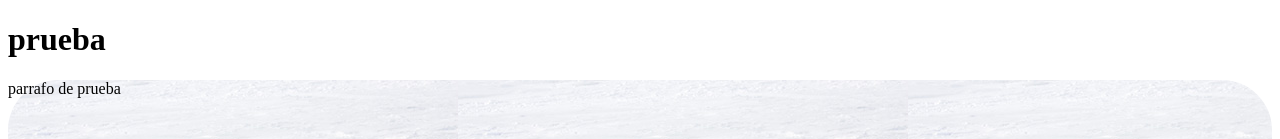
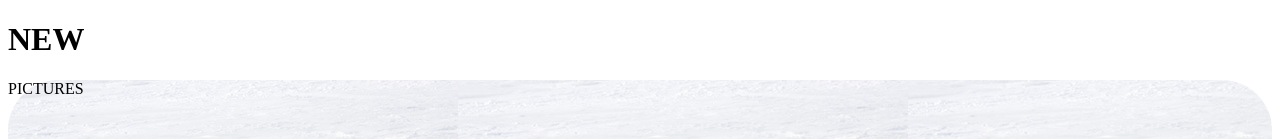
Before and after one commit to NatFer33/background, a plain HTML site: page index.html in a window 1280 px wide. Shown: the top 139 px of the page. Drawn offline with Linux system fonts and the light colour scheme.

Commit message:
Update index.html

```diff
--- a/index.html
+++ b/index.html
@@ -7,9 +7,9 @@
     <title>Document</title>
 </head>
 <body>
-    <h1>prueba</h1>
+    <h1>NEW</h1>
     <div class="p">
-        <p>parrafo de prueba</p>
+        <p>PICTURES</p>
     </div>
 
 </body>
```
